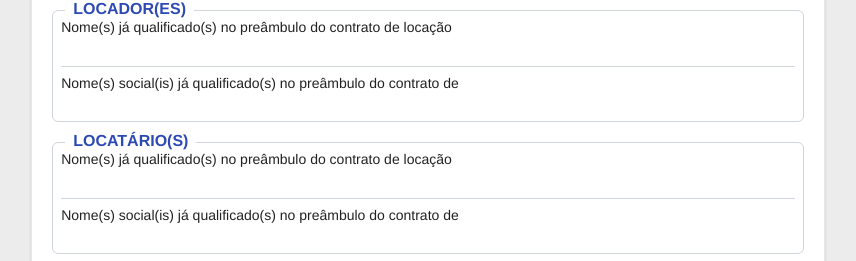
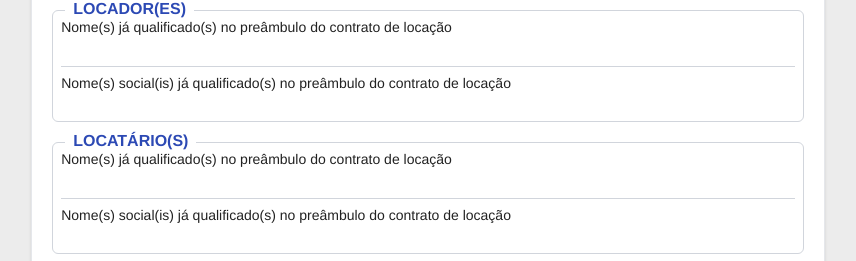
Before and after one commit to miaslls/mia-docs, a Next.js app: page /porto-bank/recibo-chaves in a window 1280 px wide. Shown: the part 197-458 px from the top of the page, without its empty margins (212-1068 px from the left). Built offline with nearby package versions, Linux system fonts and the light colour scheme.

Commit message:
fix: add missing locacao text in recibo chaves contract preamble

```diff
--- a/app/porto-bank/recibo-chaves/page.tsx
+++ b/app/porto-bank/recibo-chaves/page.tsx
@@ -352,7 +352,7 @@ export default function Page() {
               <div className='pt-2'>
                 <p className='leading-tight'>
                   Nome(s) social(is) já qualificado(s) no preâmbulo do contrato
-                  de
+                  de locação
                 </p>
                 <CellInput
                   name='locadorSocial'
@@ -378,7 +378,7 @@ export default function Page() {
               <div className='pt-2'>
                 <p className='leading-tight'>
                   Nome(s) social(is) já qualificado(s) no preâmbulo do contrato
-                  de
+                  de locação
                 </p>
                 <CellInput
                   name='locatarioSocial'
```
